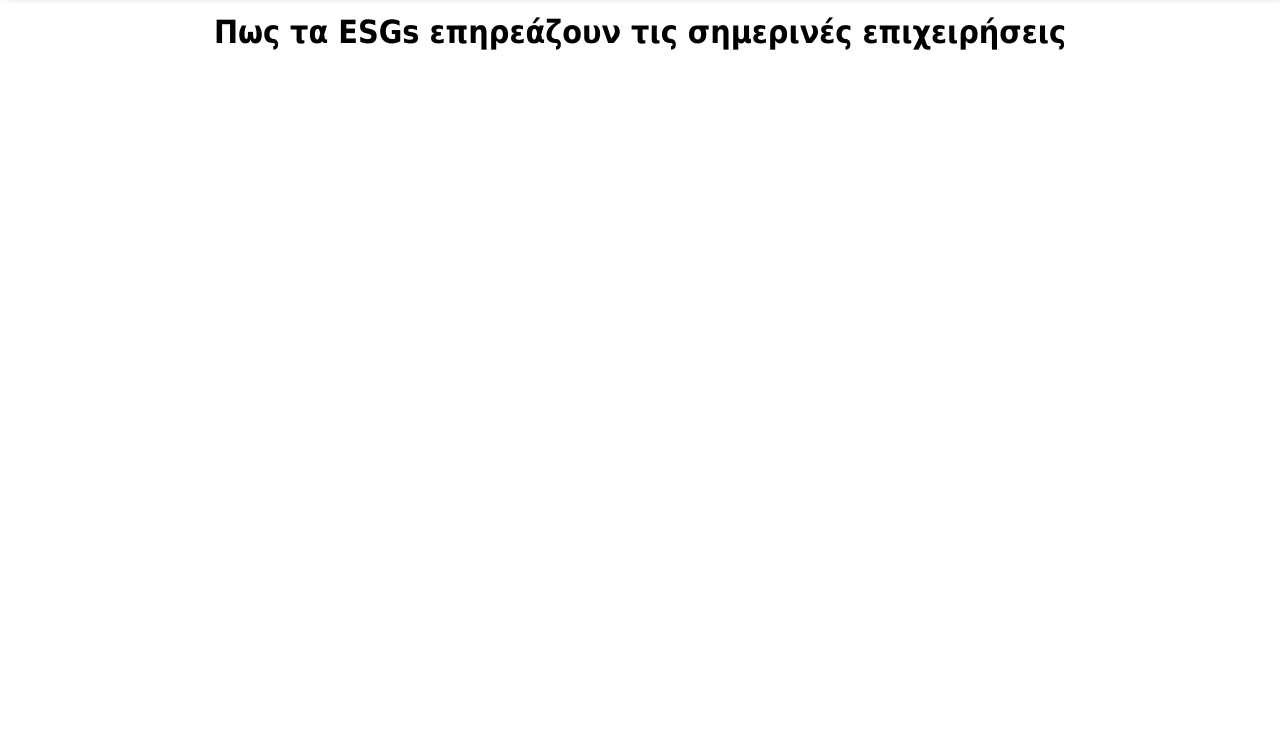
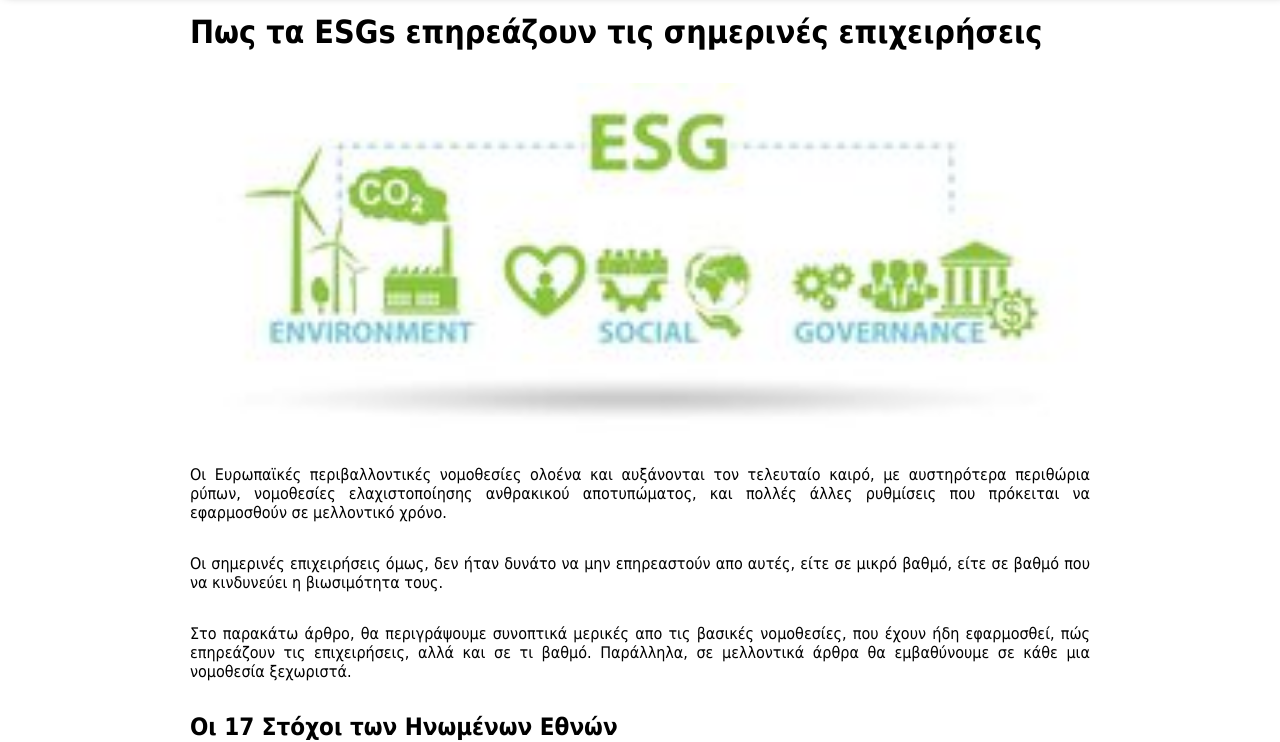
Before and after one commit to referomp/referomp.github.io, a plain HTML site: page blog/pws-ta-esg-ephreazoyn-tis-epixeirhseis.html in a window 1280 px wide. Shown: the part 67-809 px from the top of the page. Drawn offline with Linux system fonts and the light colour scheme.

Commit message:
first article

```diff
--- a/blog/pws-ta-esg-ephreazoyn-tis-epixeirhseis.html
+++ b/blog/pws-ta-esg-ephreazoyn-tis-epixeirhseis.html
@@ -55,6 +55,11 @@
 <!-- Main -->
     <main class="blog-home">
         <h1>Πως τα ESGs επηρεάζουν τις σημερινές επιχειρήσεις</h1>
+        <img src="/images/esg.jpg">
+        <p>Οι Ευρωπαϊκές περιβαλλοντικές νομοθεσίες ολοένα και αυξάνονται τον τελευταίο καιρό, με αυστηρότερα περιθώρια ρύπων, νομοθεσίες ελαχιστοποίησης ανθρακικού αποτυπώματος, και πολλές άλλες ρυθμίσεις που πρόκειται να εφαρμοσθούν σε μελλοντικό χρόνο.</p>
+        <p>Οι σημερινές επιχειρήσεις όμως, δεν ήταν δυνάτο να μην επηρεαστούν απο αυτές, είτε σε μικρό βαθμό, είτε σε βαθμό που να κινδυνεύει η βιωσιμότητα τους.</p>
+        <p>Στο παρακάτω άρθρο, θα περιγράψουμε συνοπτικά μερικές απο τις βασικές νομοθεσίες, που έχουν ήδη εφαρμοσθεί, πώς επηρεάζουν τις επιχειρήσεις, αλλά και σε τι βαθμό. Παράλληλα, σε μελλοντικά άρθρα θα εμβαθύνουμε σε κάθε μια νομοθεσία ξεχωριστά.</p>
+        <h2>Οι 17 Στόχοι των Ηνωμένων Εθνών</h2>
     </main>
 <!-- Footer -->
     <footer>
--- a/styles.css
+++ b/styles.css
@@ -307,6 +307,10 @@ main {
     gap: 2em;
 }
 
+.blog-home p {
+    text-align: justify;
+}
+
 .blog-home a {
     color: unset;
 }
```
